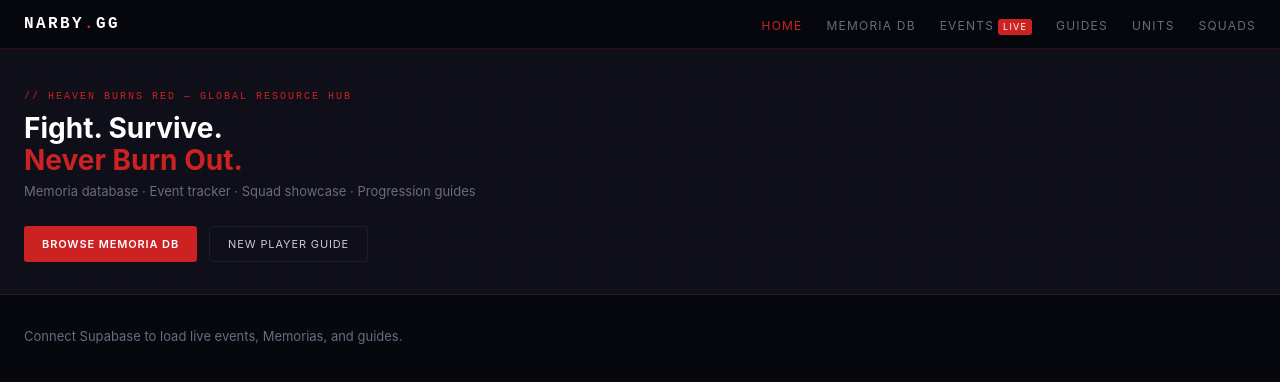
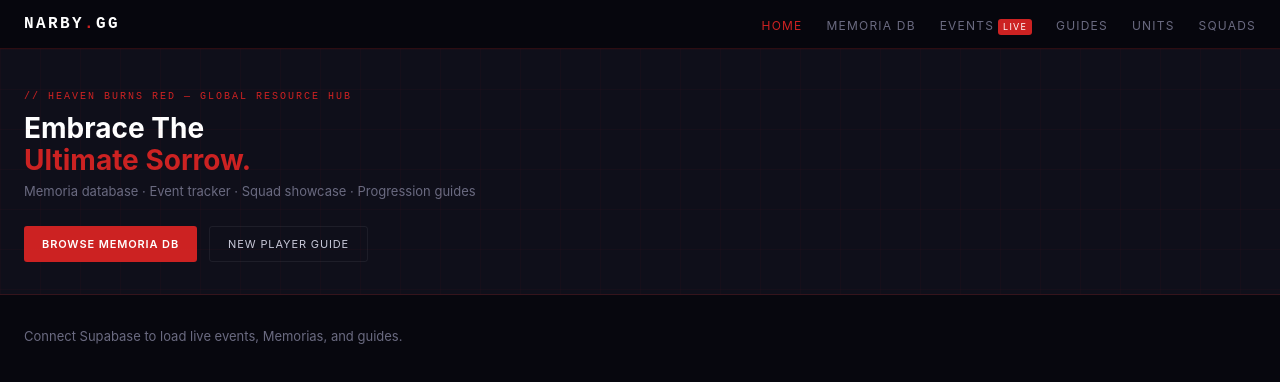
Before and after one commit to Rvylix/seraph-gg, a Next.js app: page / in a window 1280 px wide. Shown: the top 382 px of the page. Built offline with nearby package versions, Linux system fonts and the light colour scheme.

Commit message:
Change Header

```diff
--- a/app/page.tsx
+++ b/app/page.tsx
@@ -13,8 +13,8 @@ export default function HomePage() {
           // Heaven Burns Red — Global Resource Hub
         </p>
         <h1 style={{ fontSize: 28, fontWeight: 700, color: "#fff", lineHeight: 1.15, marginBottom: 6 }}>
-          Fight. Survive.<br />
-          <span style={{ color: "var(--hbr-red)" }}>Never Burn Out.</span>
+          Embrace The<br />
+          <span style={{ color: "var(--hbr-red)" }}>Ultimate Sorrow.</span>
         </h1>
         <p style={{ fontSize: 13, color: "var(--hbr-muted)", marginBottom: 24 }}>
           Memoria database · Event tracker · Squad showcase · Progression guides
```
